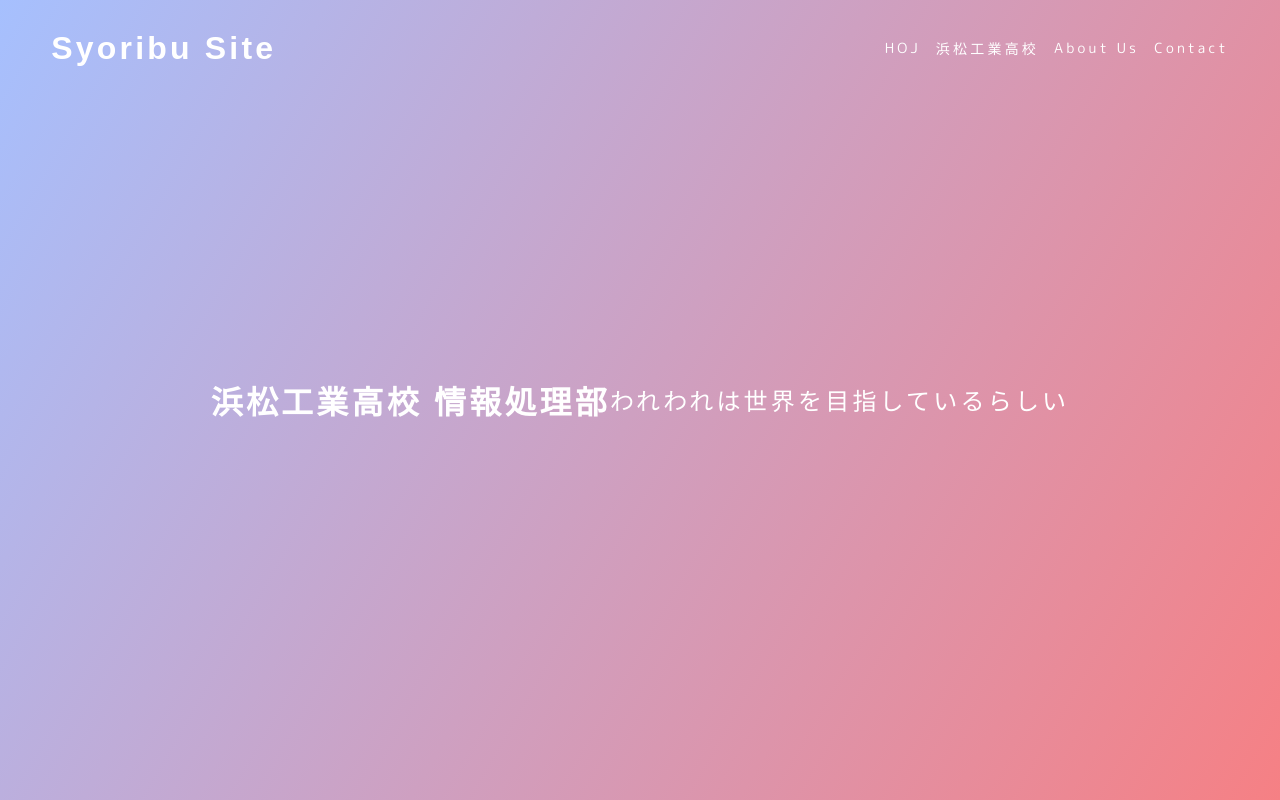
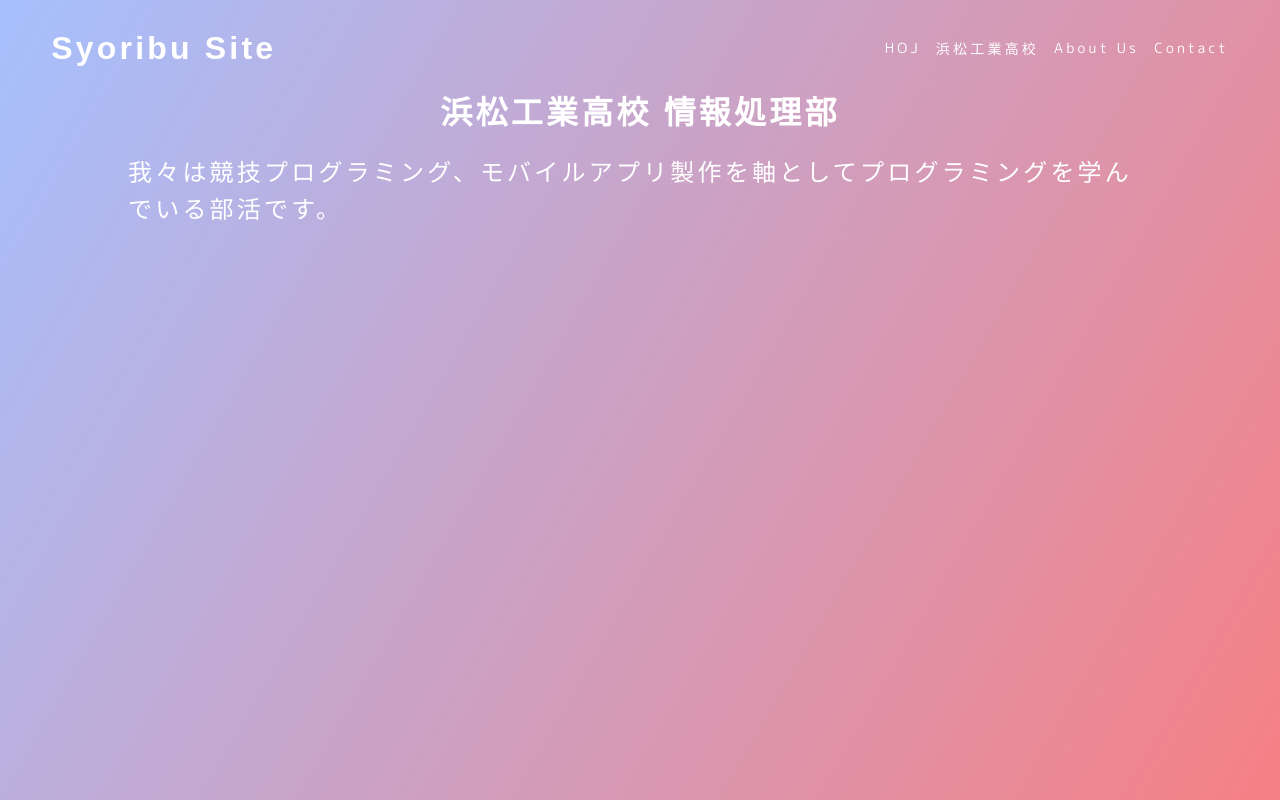
Before and after one commit to syoribu-mac-normal/hamako-fes, a plain HTML site: page public/index.html in a window 1280 px wide. Drawn offline with nearby package versions, Linux system fonts and the light colour scheme; a web font is replaced by a local one.

Commit message:
中央寄せにレイアウトを変更

```diff
--- a/public/index.html
+++ b/public/index.html
@@ -15,6 +15,7 @@
       href="https://fonts.googleapis.com/css?family=BioRhyme+Expanded"
       rel="stylesheet"
     />
+
     <script
       src="https://code.jquery.com/jquery-2.2.4.js"
       integrity="sha256-iT6Q9iMJYuQiMWNd9lDyBUStIq/8PuOW33aOqmvFpqI="
@@ -48,10 +49,15 @@
         <span></span>
       </div>
     </header>
-    <div class="main-visual">
+    <div class="space"></div>
+    <div class="title-visual">
       <h1>浜松工業高校 <span>情報処理部</span></h1>
-      <h2>われわれは世界を目指しているらしい</h2>
     </div>
-    <script src="../js/hamburger.js"></script>
+    <div class="txt-visual">
+      <h2>
+        我々は競技プログラミング、モバイルアプリ製作を軸としてプログラミングを学んでいる部活です。
+      </h2>
+      <script src="../js/hamburger.js"></script>
+    </div>
   </body>
 </html>
--- a/public/style.css
+++ b/public/style.css
@@ -9,14 +9,13 @@ body {
   margin: 0;
   padding: 0;
   font-family: 'M PLUS Rounded 1c', sans-serif;
-  background-image: linear-gradient(170deg, #a6c0fe 0%, #f68084 100%);
   letter-spacing: 0.2em;
   background-image: linear-gradient(120deg, #a6c0fe 0%, #f68084 100%);
+  background-attachment: fixed;
 }
-
 header {
   padding: 30px 4% 10px;
-  position: fixed;
+  /* position: fixed; */
   top: 0;
   width: 100%;
   background-color: transparent;
@@ -50,11 +49,19 @@ li {
   margin: 0 0 0 15px;
   font-size: 14px;
 }
-.main-visual {
+
+.title-visual {
+  padding: 10px 5% 10px;
   display: flex;
   justify-content: center;
   align-items: center;
-  height: 100vh;
+}
+
+.txt-visual {
+  padding: 10px 10% 10px;
+  display: flex;
+  justify-content: center;
+  align-items: center;
 }
 
 .text {
```
Also changed, not shown: public/aboutus.html (+2 -1 lines).
